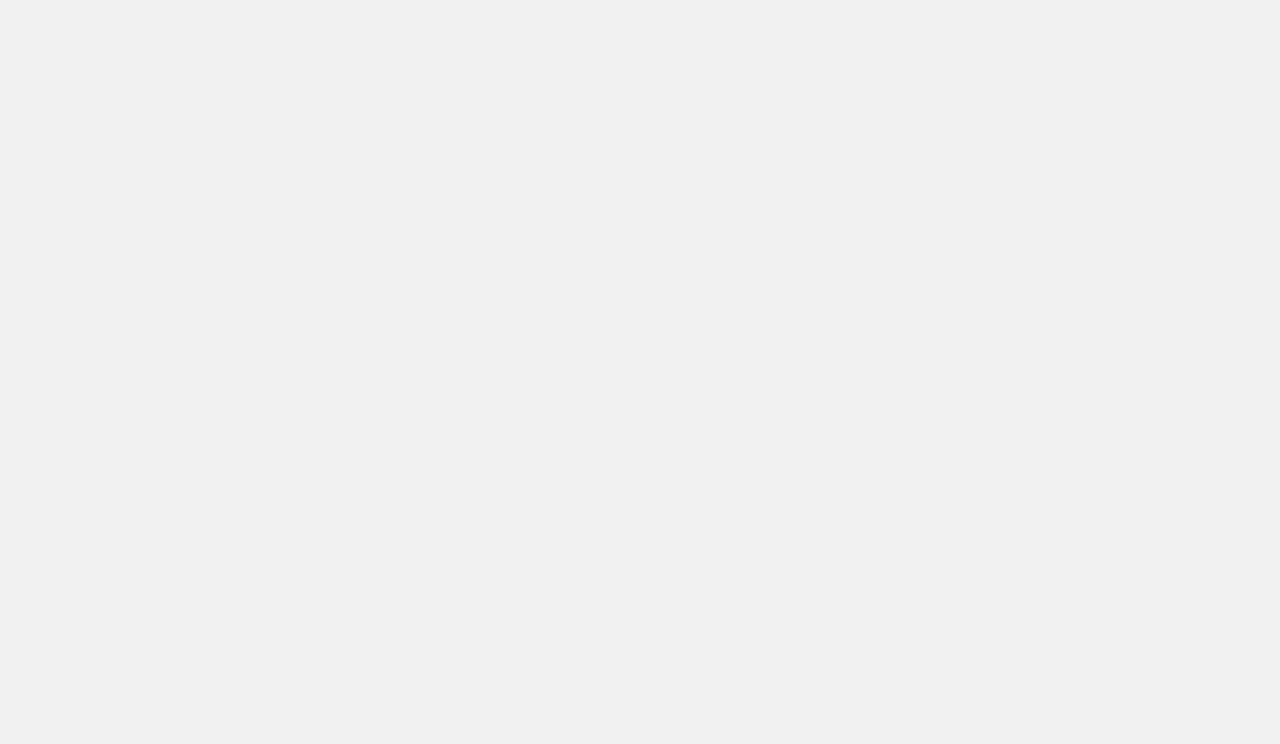
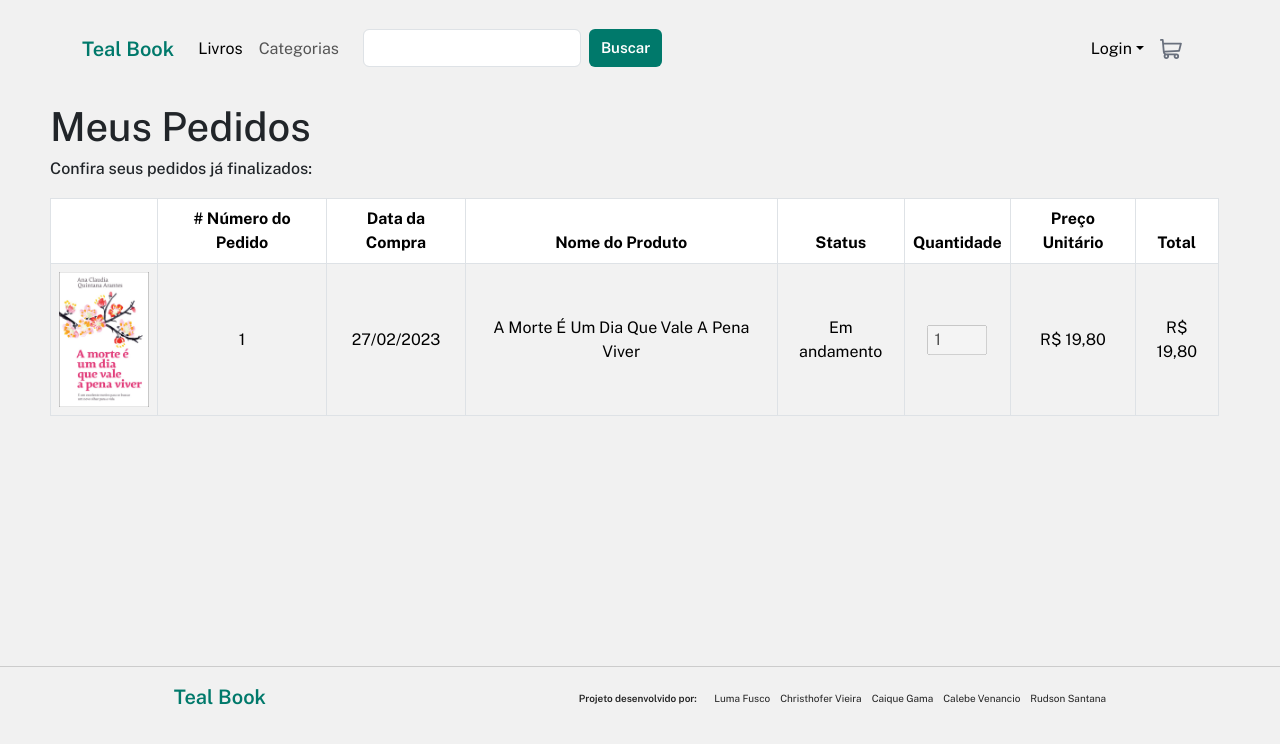
Before and after one commit to LumaFusco/desafio-final-gama-academy, a React (Create React App) app: page /pedidos in a window 1280 px wide. Before the commit this address had no page. Shown: the top 744 px of the page. Built offline with nearby package versions, Linux system fonts and the light colour scheme.

Commit message:
Criação da página de pedidos

```diff
--- a/src/Routes.tsx
+++ b/src/Routes.tsx
@@ -4,6 +4,7 @@ import Login from './pages/Login'
 import Carrinho from './pages/Carrinho'
 import Livro from './pages/Livro'
 import Livros from './pages/Livros'
+import Pedidos from './pages/Pedidos'
 import { CadastroLivro } from './pages/CadastroNovoLivro/CadastroLivro'
 
 
@@ -18,6 +19,7 @@ export default function Routes() {
         <Route path="/carrinho" element={<Carrinho />} />
         <Route path="/login" element={<Login />} />
         <Route path="/cadastro" element={<CadastroLivro />} />
+        <Route path="/pedidos" element={<Pedidos />} />
       </WrapperRoutes>
     </BrowserRouter>
   )
--- a/src/components/FormularioLogin/login.style.ts
+++ b/src/components/FormularioLogin/login.style.ts
@@ -116,16 +116,10 @@ export const Container = style.div`
         font-size: 22px;
     }
 
-    .formLogin form .button img{
-        width: 50px;
-        height: 50px;
-        color: #fff
-    }
-
     .formLogin form .button:hover{
         opacity: 0.8;
         font-size: 21px;
-        border: 3px solid #0073;
+        border: 2px solid #0073;
     }
 
     .formLogin form .footerForm{
--- a/src/components/Header/header.styles.ts
+++ b/src/components/Header/header.styles.ts
@@ -12,8 +12,15 @@ export const Container = styled.div`
 }
 
 .btn{
+    font-size: 15px;
+    font-weight: 600;
     background: #00796B;
     border: none;
+}
+.btn:hover{
+    opacity: 0.8;
+    font-size: 14px;
+    border: 1px solid #0073;
 }
 
 .link2 a{
--- a/src/components/Header/index.tsx
+++ b/src/components/Header/index.tsx
@@ -1,53 +1,67 @@
-import 'bootstrap/dist/css/bootstrap.min.css';
-import{Link, Link as LinkRoute} from 'react-router-dom'
-import { Container } from 'react-bootstrap';
+import 'bootstrap/dist/css/bootstrap.min.css'
+import { Link, Link as LinkRoute } from 'react-router-dom'
+import { Container } from 'react-bootstrap'
 
-import imageCart from '../../assets/images/icon-cart.svg';
+import imageCart from '../../assets/images/icon-cart.svg'
 
-
-import * as C from './header.styles';
-import Nav from 'react-bootstrap/Nav';
-import Navbar from 'react-bootstrap/Navbar';
-import NavDropdown from 'react-bootstrap/NavDropdown';
-import * as Routes from '../../Routes';
-
+import * as C from './header.styles'
+import Nav from 'react-bootstrap/Nav'
+import Navbar from 'react-bootstrap/Navbar'
+import NavDropdown from 'react-bootstrap/NavDropdown'
+import * as Routes from '../../Routes'
 
 function Header() {
-
   return (
     <C.Container>
       <Navbar expand="lg">
         <Container>
-          <Navbar.Brand href="#home" className="logo-loja"><LinkRoute to='/'>Teal Book</LinkRoute></Navbar.Brand>
+          <Navbar.Brand href="#home" className="logo-loja">
+            <LinkRoute to="/">Teal Book</LinkRoute>
+          </Navbar.Brand>
           <Navbar.Toggle aria-controls="basic-navbar-nav" />
           <Navbar.Collapse id="basic-navbar-nav">
             <Nav className="me-auto">
-              <Nav.Link href="" className='link2'><LinkRoute to='/Livros'>Livros</LinkRoute> </Nav.Link>
+              <Nav.Link href="" className="link2">
+                <LinkRoute to="/Livros">Livros</LinkRoute>{' '}
+              </Nav.Link>
               <Nav.Link href="#link">Categorias</Nav.Link>
               <div className="container-fluid">
                 <form className="d-flex mx-1" role="search">
-                  <input className="form-control me-2" type="search" placeholder="" aria-label="Search" />
-                  <button className="btn btn btn-secondary" type="submit">Buscar</button>
+                  <input
+                    className="form-control me-2"
+                    type="search"
+                    placeholder=""
+                    aria-label="Search"
+                  />
+                  <button className="btn btn btn-secondary" type="submit">
+                    Buscar
+                  </button>
                 </form>
               </div>
             </Nav>
           </Navbar.Collapse>
-              <NavDropdown title="Login" id="basic-nav-dropdown" className='link2'>
-                <NavDropdown.Item href="" ><LinkRoute to='/Login'>Entrar</LinkRoute></NavDropdown.Item>
-                <NavDropdown.Item href="#action/3.2">Configurações do Perfil</NavDropdown.Item>
-                <NavDropdown.Divider />
-                <NavDropdown.Item href="#action/3.4">
-                  Últimos Pedidos
-                </NavDropdown.Item>
-              </NavDropdown>
+          <NavDropdown title="Login" id="basic-nav-dropdown" className="link2">
+            <NavDropdown.Item href="">
+              <LinkRoute to="/Login">Entrar</LinkRoute>
+            </NavDropdown.Item>
+            <NavDropdown.Item href="#action/3.2">
+              Configurações do Perfil
+            </NavDropdown.Item>
+            <NavDropdown.Divider />
+            <NavDropdown.Item href="">
+              <LinkRoute to="/pedidos">Últimos Pedidos</LinkRoute>
+            </NavDropdown.Item>
+          </NavDropdown>
           <div>
-            <LinkRoute to='/carrinho'> <img src={imageCart} alt="cart icon" className="p-3 icon-cart" /></LinkRoute>
+            <LinkRoute to="/carrinho">
+              {' '}
+              <img src={imageCart} alt="cart icon" className="p-3 icon-cart" />
+            </LinkRoute>
           </div>
         </Container>
       </Navbar>
-    </C.Container >
+    </C.Container>
   )
-
 }
 
-export default Header;
+export default Header
--- /dev/null
+++ b/src/components/Pedidos/PedidosPage.tsx
@@ -0,0 +1,48 @@
+import * as C from './pedidos.style'
+import Table from 'react-bootstrap/Table'
+import imageBook from '../../assets/images/A Morte É Um Dia Que Vale A Pena Viver.jpg'
+
+export default function Pedidos() {
+  return (
+    <div>
+      <main>
+        <C.Container>
+          <div className="titulo">
+            <h1>Meus Pedidos</h1>
+            <h6>Confira seus pedidos já finalizados:</h6>
+          </div>
+          <Table className="tabelaPedido" striped bordered hover>
+            <thead>
+              <tr>
+                <td></td>
+                <th># Número do Pedido</th>
+                <th>Data da Compra</th>
+                <th>Nome do Produto</th>
+                <th>Status</th>
+                <th>Quantidade</th>
+                <th>Preço Unitário</th>
+                <th>Total</th>
+              </tr>
+            </thead>
+            <tbody>
+              <tr>
+                <td>
+                  <img className="imageBook" src={imageBook} alt="" />
+                </td>
+                <td>1</td>
+                <td>27/02/2023</td>
+                <td>A Morte É Um Dia Que Vale A Pena Viver</td>
+                <td>Em andamento</td>
+                <td>
+                  <input type="number" id="quantidade" value="1" disabled />
+                </td>
+                <td>R$ 19,80</td>
+                <td>R$ 19,80</td>
+              </tr>
+            </tbody>
+          </Table>
+        </C.Container>
+      </main>
+    </div>
+  )
+}
--- /dev/null
+++ b/src/components/Pedidos/pedidos.style.ts
@@ -0,0 +1,39 @@
+import  styled, {css}  from "styled-components";
+
+export const Container = styled.div`
+
+margin-top:20px;
+padding-left:50px;
+.titulo{
+    margin-bottom: 20px;
+}
+.tabelaPedido{
+    max-width: 95%;
+    margin-bottom: 250px;
+}
+.tabelaPedido thead{
+    align-items: center;
+    text-align: center;
+}
+.tabelaPedido tbody{
+    vertical-align: middle;
+    text-align: center;
+}
+.tabelaPedido tbody input{
+    width: 60px;
+    height: 30px;
+    padding: 5px;
+}
+input[type=number]::-webkit-inner-spin-button {
+    -webkit-appearance: none;
+
+}
+input[type=number] {
+   -moz-appearance: textfield;
+   appearance: textfield;
+
+}
+.imageBook{
+    max-width: 90px;
+}
+  `;
--- /dev/null
+++ b/src/pages/Pedidos/index.tsx
@@ -0,0 +1,19 @@
+import Header from '../../components/Header'
+import Footer from '../../components/footer/Footer'
+import PedidosPage from '../../components/Pedidos/PedidosPage'
+
+function Pedidos() {
+  return (
+    <div>
+      <header>
+        <Header />
+      </header>
+      <section>
+        <PedidosPage/>
+      </section>
+      <Footer />
+    </div>
+  )
+}
+
+export default Pedidos
```
